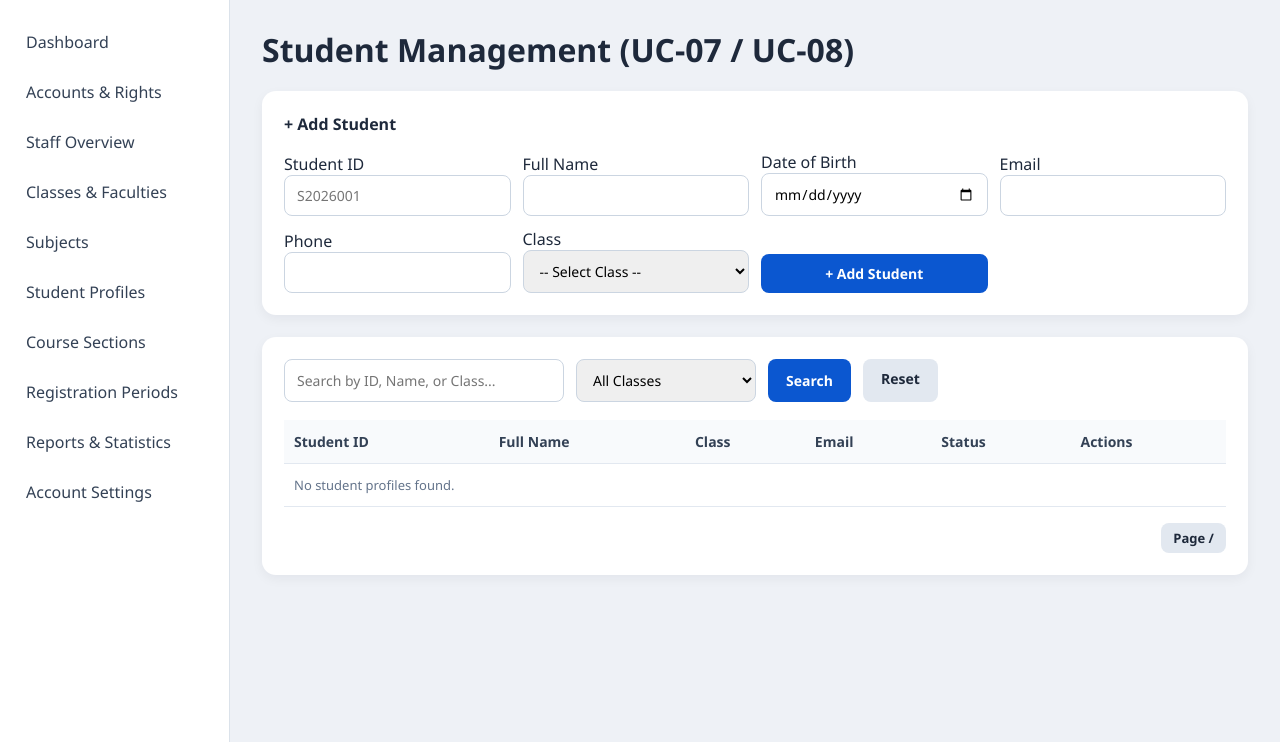
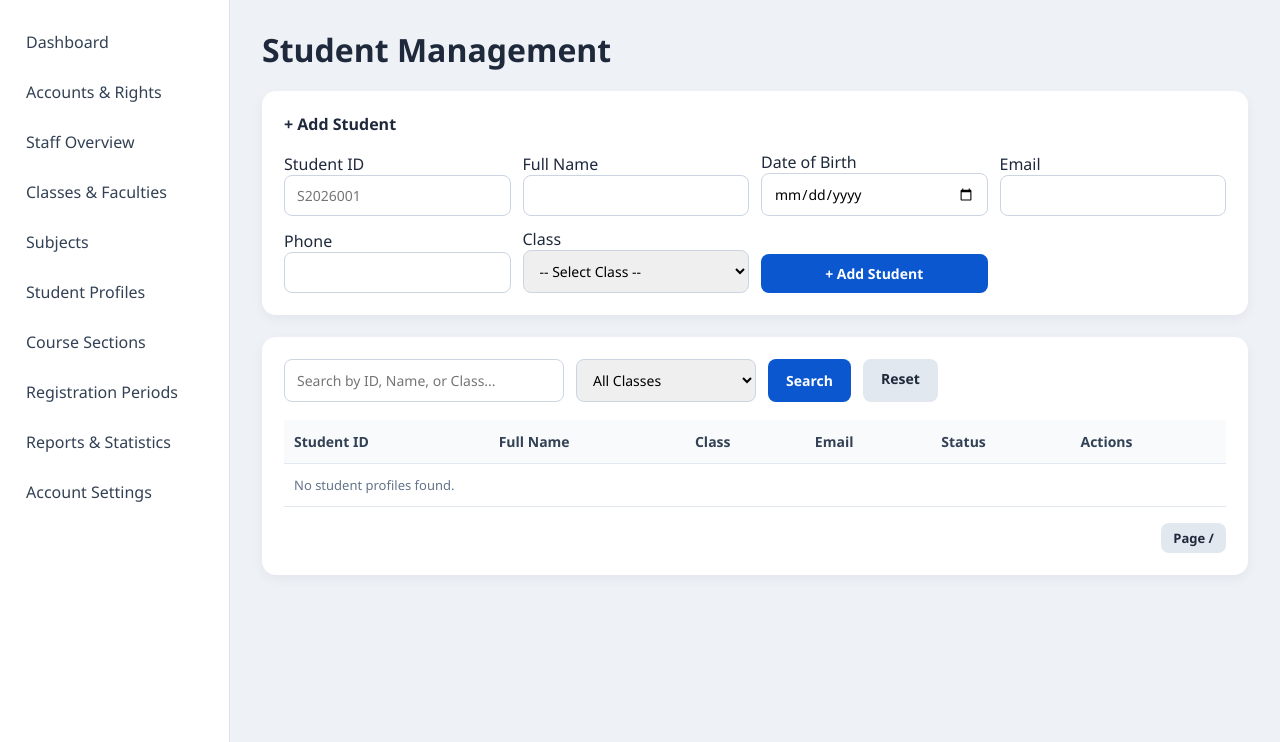
Before and after one commit to nguyendzz/ProgAndTest, a Flask app: template app/views/templates/staff/students.html in a window 1280 px wide. Shown: the part 58-800 px from the top of the page. Run offline with Flask 3, Linux system fonts and the light colour scheme; the template is opened without the code that fills it, so the values that code supplies are empty; the visitor is signed in with stand-in values (Sample User, id 1).

Commit message:
Update students.html

```diff
--- a/app/views/templates/staff/students.html
+++ b/app/views/templates/staff/students.html
@@ -1,7 +1,7 @@
 {% extends "base.html" %}
 {% block title %}Student Management - Student Manager System{% endblock %}
 {% block content %}
-<h1 style="margin-bottom: 20px;">Student Management (UC-07 / UC-08)</h1>
+<h1 style="margin-bottom: 20px;">Student Management</h1>
 
 <div class="panel">
     <div class="panel-title">+ Add Student</div>
```
